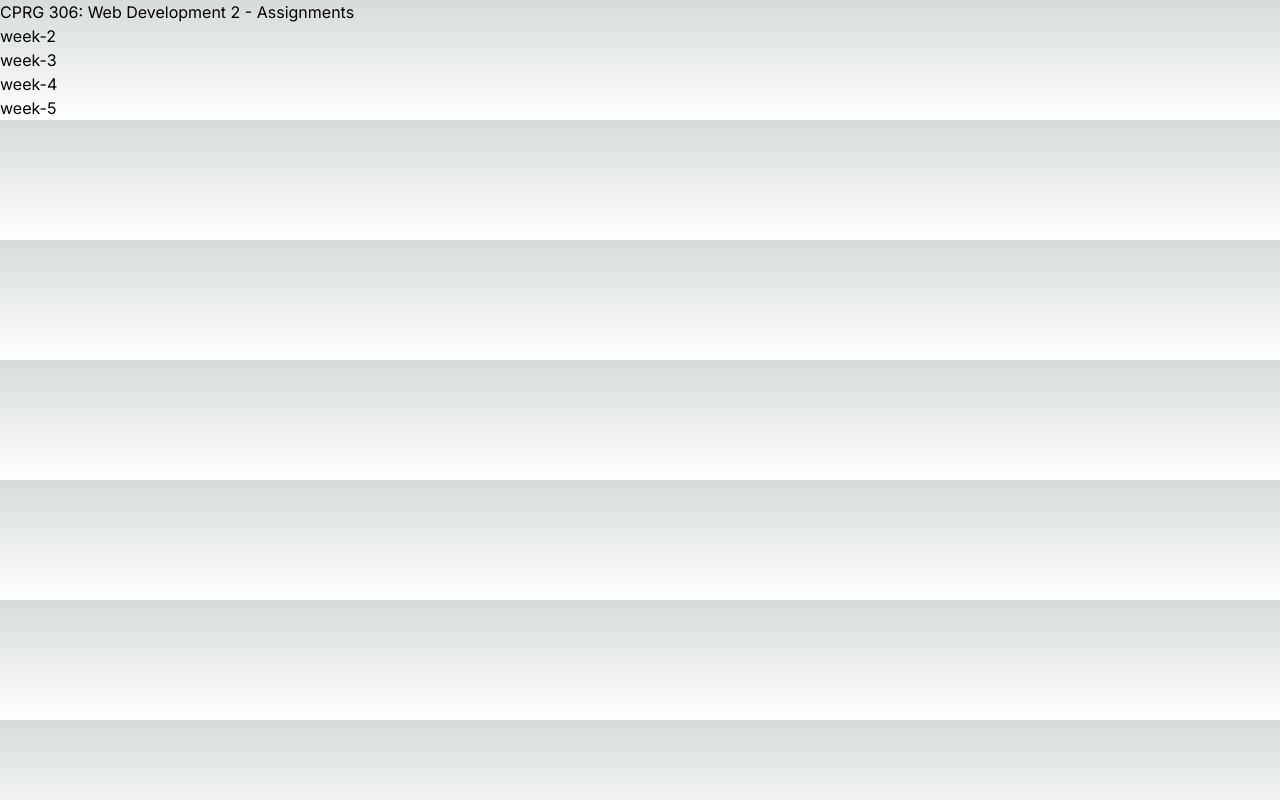
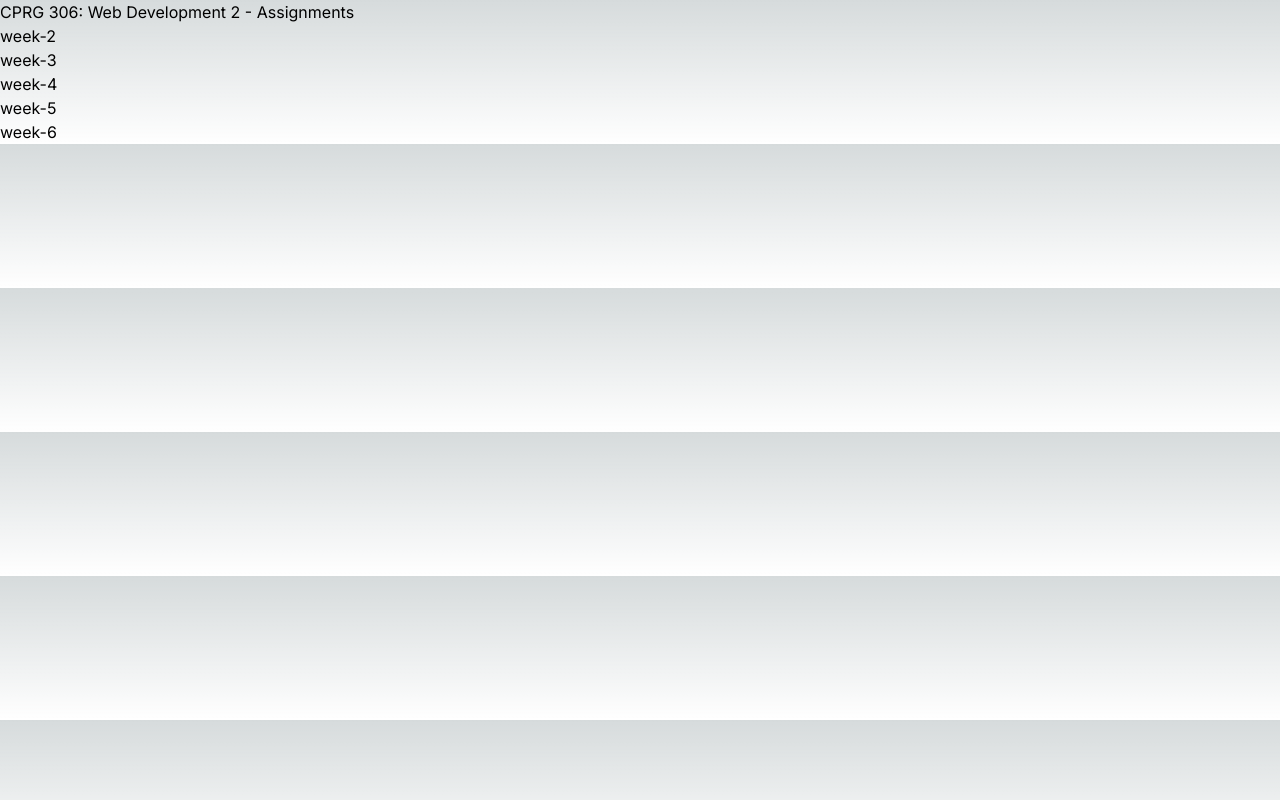
Before and after one commit to ChintanMadaar/CPRG306-WebDevelopment, a Next.js app: page / in a window 1280 px wide. Built offline with nearby package versions, Linux system fonts and the light colour scheme.

Commit message:
Update page.js

```diff
--- a/app/page.js
+++ b/app/page.js
@@ -13,6 +13,8 @@ const RootPage = () => {
         <Link href="/week-4">week-4</Link>
         <br />
         <Link href="/week-5">week-5</Link>
+        <br />
+        <Link href="/week-6">week-6</Link>
       </p>
     </div>
   );
```
